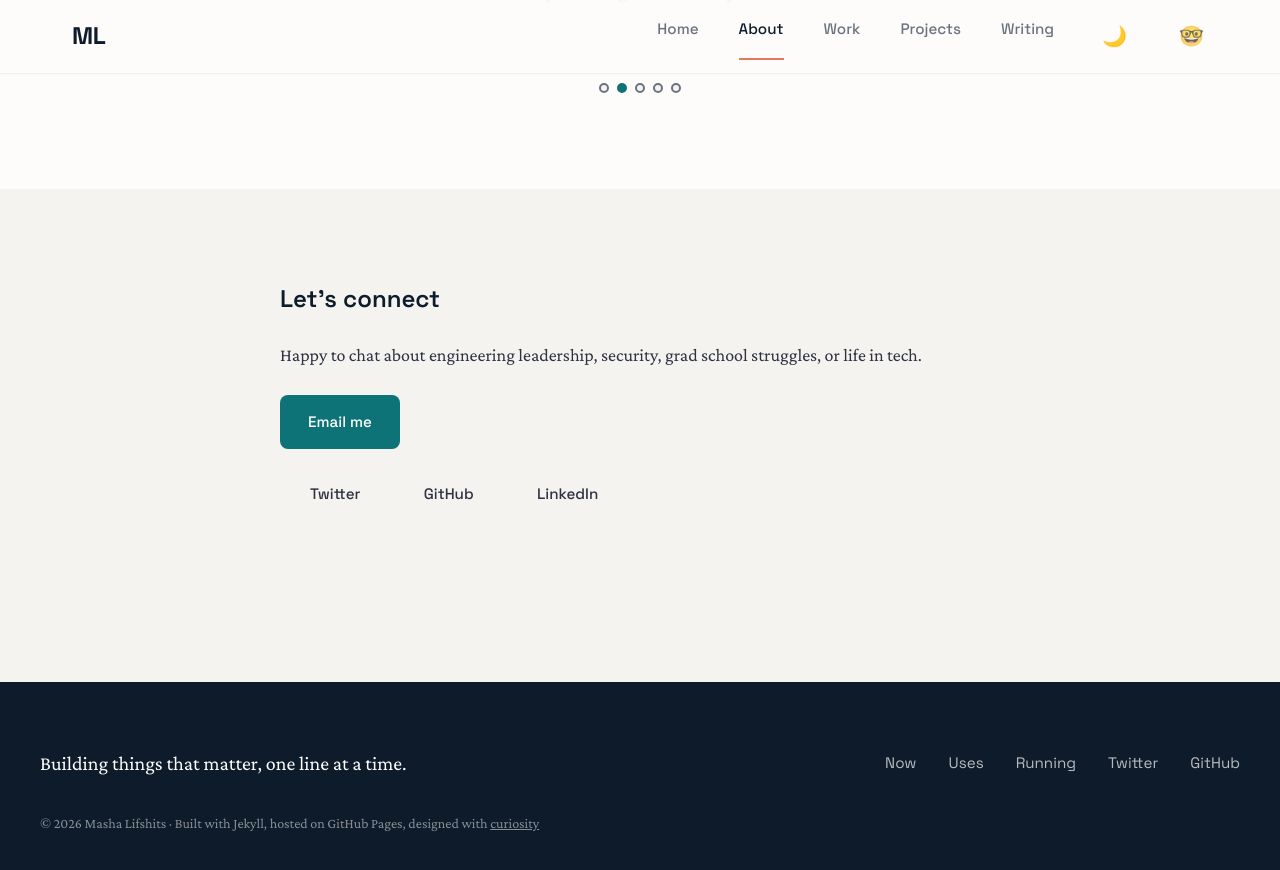
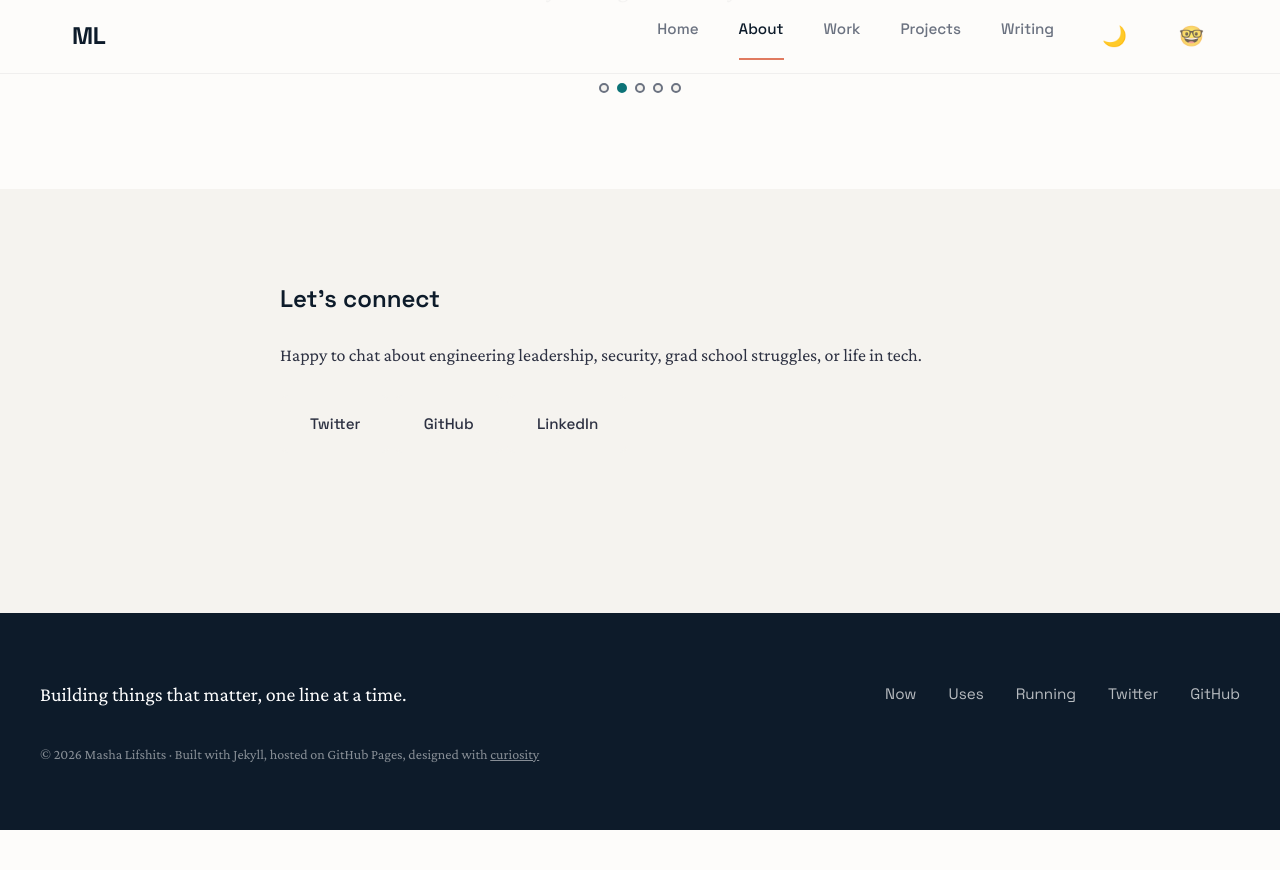
Before and after one commit to Masha-L/masha-l.github.io, a Jekyll site: the page built from about.md, in a window 1280 px wide and 900 px high, scrolled down 2360 px. Shown: the top 870 px of the window. Built offline with Jekyll 4.4.1, drawn with Linux system fonts in a browser that asks for light colours; after the commit the page ends 3190 px from its top, so only the background shows below that.

Commit message:
Remove email contact

```diff
--- a/about.md
+++ b/about.md
@@ -114,9 +114,6 @@ permalink: /about/
     <div class="about-section">
       <h2>Let's connect</h2>
       <p>Happy to chat about engineering leadership, security, grad school struggles, or life in tech.</p>
-      <p style="margin-bottom: 1rem;">
-        <a href="mailto:hello@masha-l.dev" class="btn btn-primary">Email me</a>
-      </p>
       <p>
         <a href="https://twitter.com/ocean_ragess" class="btn btn-secondary">Twitter</a>
         <a href="https://github.com/Masha-L" class="btn btn-secondary">GitHub</a>
```
